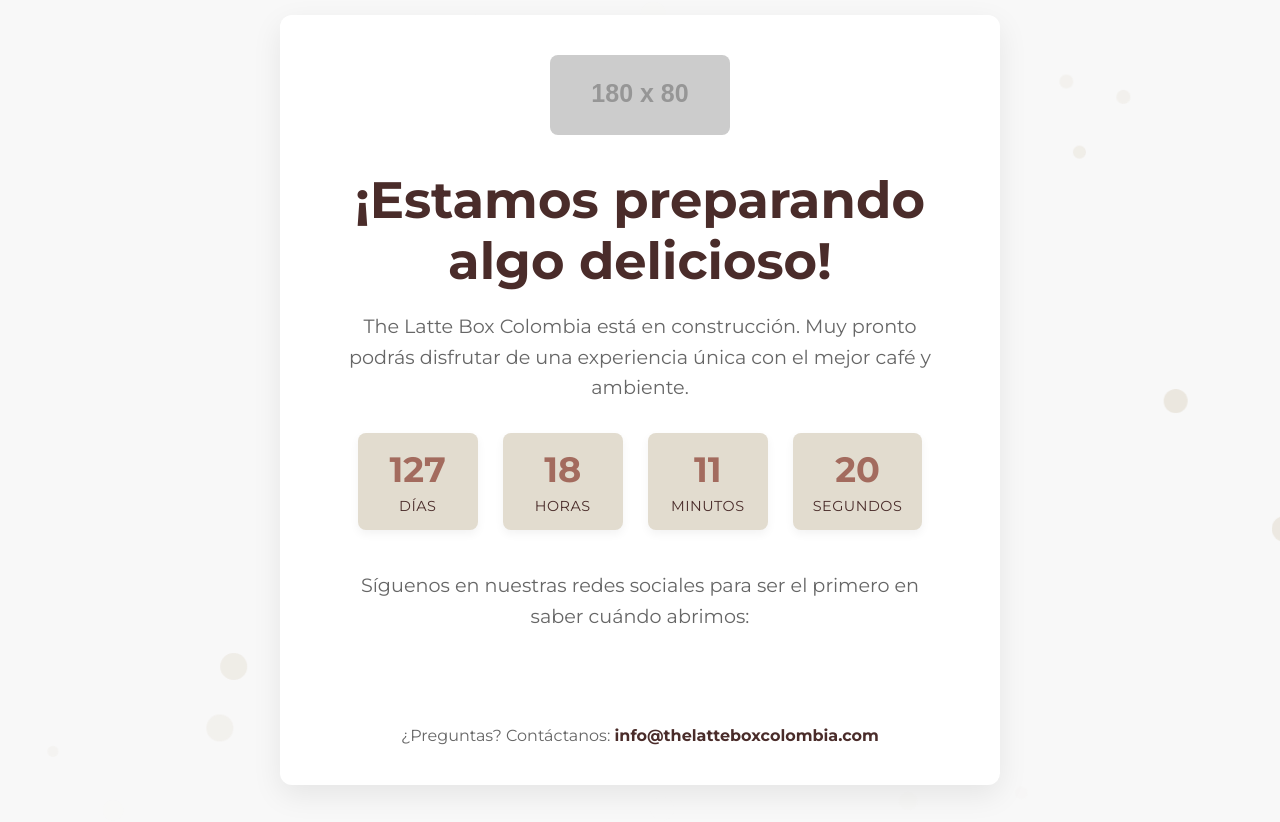
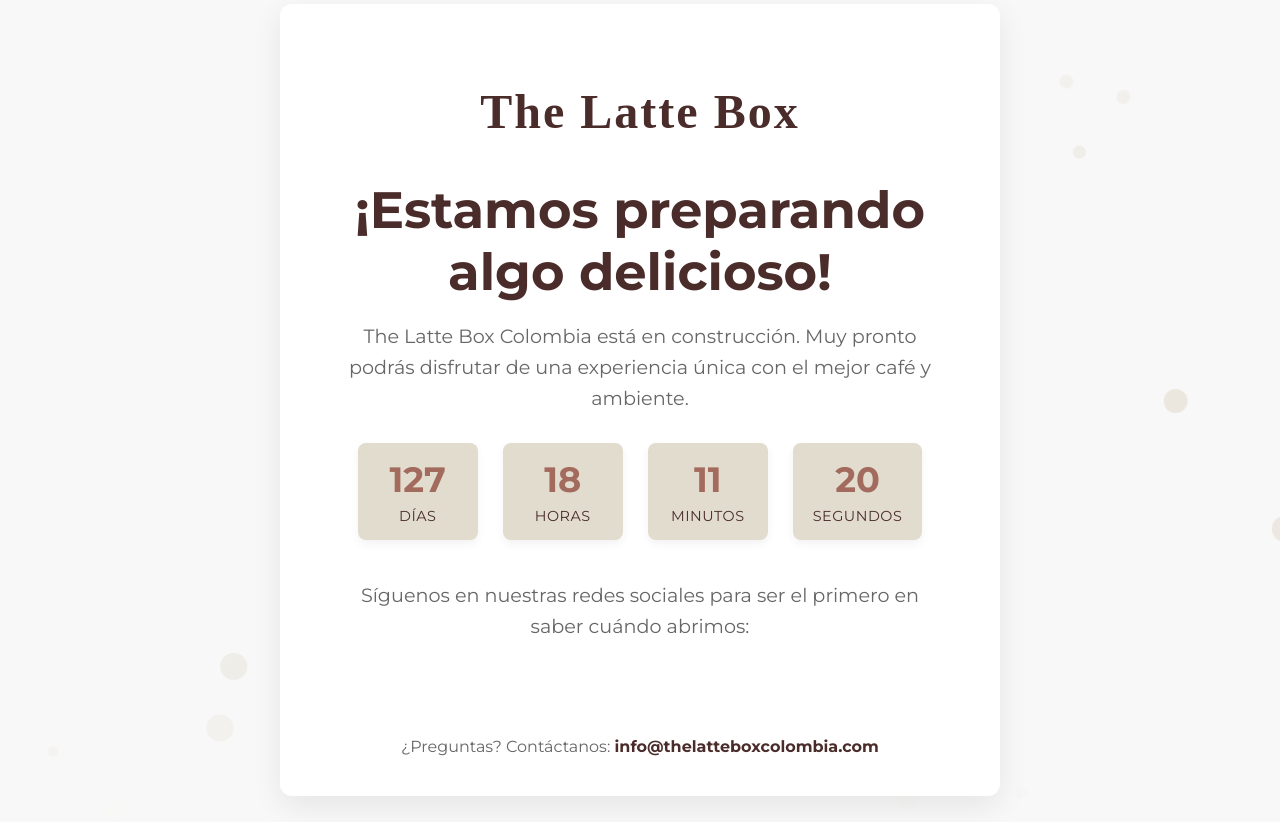
Before and after one commit to thelattebox/store, a plain HTML site: page index.html in a window 1280 px wide. Drawn offline with Linux system fonts and the light colour scheme; placeholder pictures from the web are drawn by us; some icons are missing.

Commit message:
Update index.html
logoupdate

```diff
--- a/index.html
+++ b/index.html
@@ -6,6 +6,17 @@
     <title>The Latte Box Colombia - Próximamente</title>
     <link href="https://fonts.googleapis.com/css2?family=Montserrat:wght@300;400;700&display=swap" rel="stylesheet">
     <style>
+        .logo-temp {
+    font-family: 'Playfair Display', serif;
+    font-size: 48px;
+    color: #4A2C2A;
+    letter-spacing: 2px;
+    font-weight: 700;
+    text-align: center;
+    margin: 40px 0;
+  }
+
+  @import url('https://fonts.googleapis.com/css2?family=Playfair+Display:wght@700&display=swap');
         :root {
             --primary-color: #4A2C2A; /* Un tono café oscuro, elegante */
             --secondary-color: #E2DCCF; /* Un crema suave, tipo latte */
@@ -200,9 +211,7 @@
 <body>
 
     <div class="container">
-        <div class="logo">
-            <img src="https://via.placeholder.com/180x80/4A2C2A/E2DCCF?text=The+Latte+Box" alt="The Latte Box Colombia Logo">
-        </div>
+        <div class="logo-temp">The Latte Box</div>
 
         <h1>¡Estamos preparando algo delicioso!</h1>
         <p>The Latte Box Colombia está en construcción. Muy pronto podrás disfrutar de una experiencia única con el mejor café y ambiente.</p>
```
